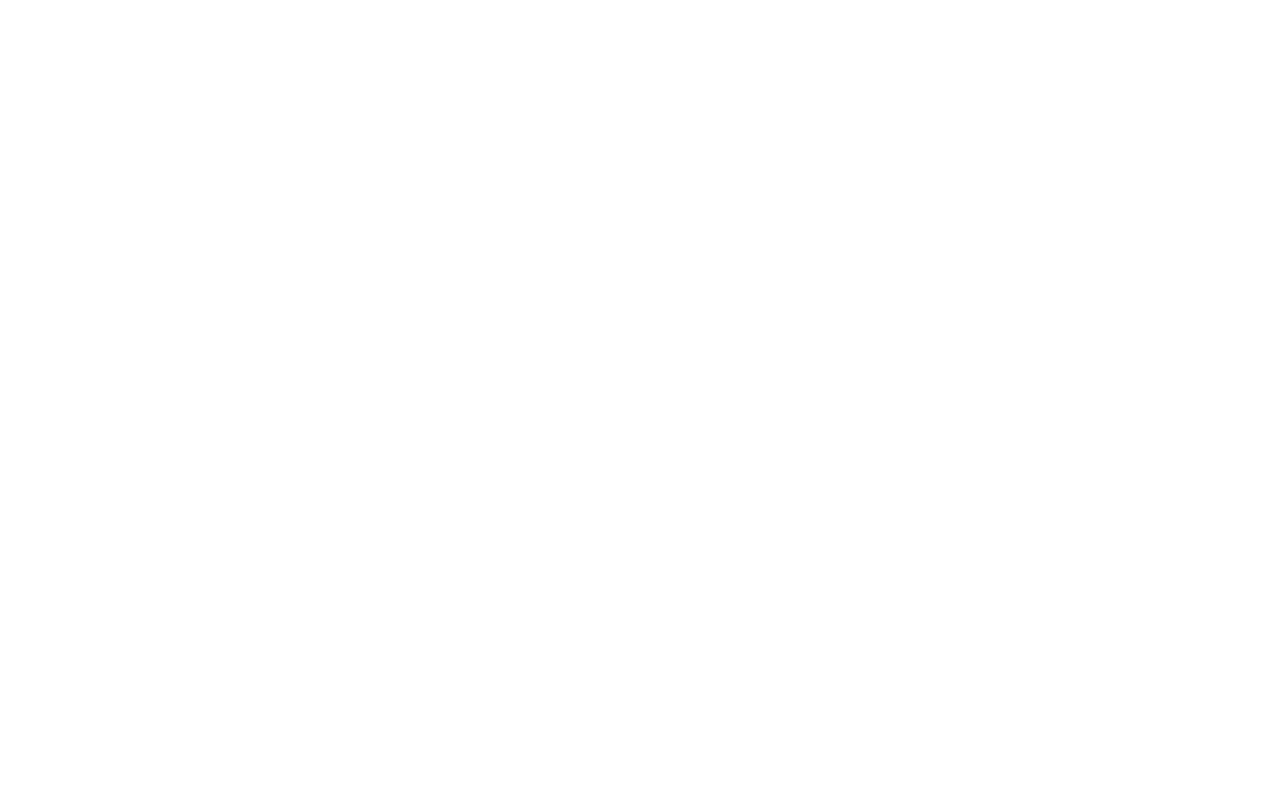
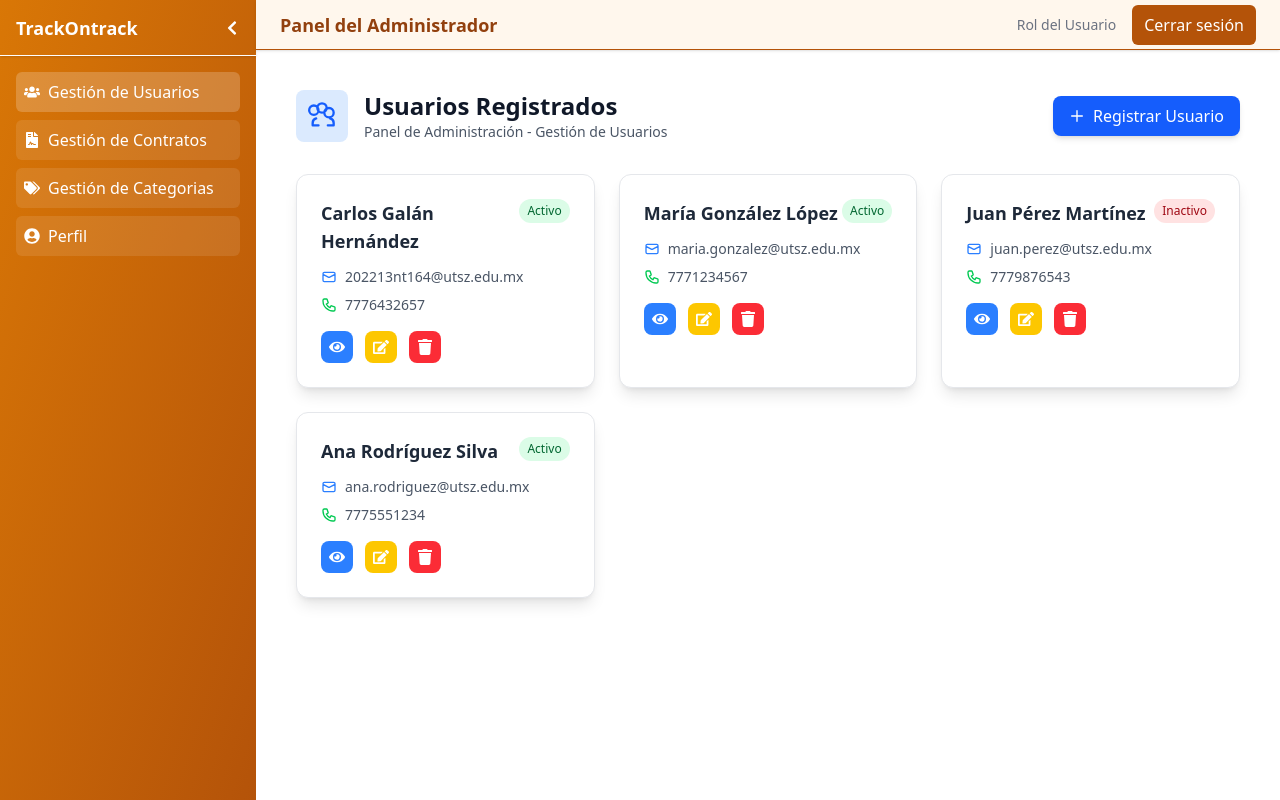
Before and after one commit to Carlos-GH23/Repo-trackontract-DWI, a React (Vite) app in the folder frontend/: page /admin/usuarios in a window 1280 px wide. Before the commit this address had no page. Built offline with nearby package versions, Linux system fonts and the light colour scheme.

Commit message:
DWI-346 ADD: Cards usuarios

```diff
--- /dev/null
+++ b/frontend/src/modules/admin/views/Usuarios.jsx
@@ -0,0 +1,157 @@
+import { FaEye, FaEdit, FaTrash } from "react-icons/fa"
+import { Link } from "react-router-dom"
+
+const usuarios = [
+  {
+    nombre: "Carlos",
+    apellidos: "Galán Hernández",
+    correo: "202213nt164@utsz.edu.mx",
+    telefono: "7776432657",
+    estado: "Activo",
+  },
+  {
+    nombre: "María",
+    apellidos: "González López",
+    correo: "maria.gonzalez@utsz.edu.mx",
+    telefono: "7771234567",
+    estado: "Activo",
+  },
+  {
+    nombre: "Juan",
+    apellidos: "Pérez Martínez",
+    correo: "juan.perez@utsz.edu.mx",
+    telefono: "7779876543",
+    estado: "Inactivo",
+  },
+  {
+    nombre: "Ana",
+    apellidos: "Rodríguez Silva",
+    correo: "ana.rodriguez@utsz.edu.mx",
+    telefono: "7775551234",
+    estado: "Activo",
+  },
+]
+
+export default function Usuarios() {
+  return (
+    <div className="min-h-screen bg-white p-6">
+      <div className="flex justify-between items-center mb-8">
+        <div className="flex items-center space-x-4">
+          <div className="bg-blue-100 p-3 rounded-lg">
+            <svg
+              className="w-7 h-7 text-blue-600"
+              fill="none"
+              stroke="currentColor"
+              viewBox="0 0 24 24"
+            >
+              <path
+                strokeLinecap="round"
+                strokeLinejoin="round"
+                strokeWidth={2}
+                d="M17 20h5v-2a4 4 0 00-3-3.87M9 20H4v-2a4 4 0 013-3.87m9-9a4 4 0 11-8 0 4 4 0 018 0zm6 4a4 4 0 11-8 0 4 4 0 018 0zM9 7a4 4 0 11-8 0 4 4 0 018 0z"
+              />
+            </svg>
+          </div>
+          <div>
+            <h1 className="text-2xl font-bold text-gray-900">Usuarios Registrados</h1>
+            <p className="text-sm text-gray-600">
+              Panel de Administración - Gestión de Usuarios
+            </p>
+          </div>
+        </div>
+
+        <Link
+          to="/admin/usuarios/add"
+          className="bg-blue-600 hover:bg-blue-700 text-white px-4 py-2 rounded-lg transition-colors duration-200 flex items-center gap-2 shadow-md"
+        >
+          <svg className="w-4 h-4" fill="none" stroke="currentColor" viewBox="0 0 24 24">
+            <path strokeLinecap="round" strokeLinejoin="round" strokeWidth={2} d="M12 4v16m8-8H4" />
+          </svg>
+          Registrar Usuario
+        </Link>
+      </div>
+
+      <div className="grid md:grid-cols-2 lg:grid-cols-3 gap-6">
+        {usuarios.map((user, idx) => (
+          <div
+            key={idx}
+            className="bg-white shadow-lg hover:shadow-xl transition-shadow duration-300 rounded-xl border border-gray-200"
+          >
+            <div className="p-6">
+              <div className="flex justify-between items-start mb-3">
+                <h2 className="text-lg font-semibold text-gray-800">
+                  {user.nombre} {user.apellidos}
+                </h2>
+                <span
+                  className={`text-xs px-2 py-1 rounded-full font-medium ${
+                    user.estado === "Activo"
+                      ? "bg-green-100 text-green-800"
+                      : "bg-red-100 text-red-800"
+                  }`}
+                >
+                  {user.estado}
+                </span>
+              </div>
+
+              <div className="space-y-2 mb-4">
+                <div className="flex items-center text-sm text-gray-600">
+                  <svg
+                    className="w-4 h-4 mr-2 text-blue-500"
+                    fill="none"
+                    stroke="currentColor"
+                    viewBox="0 0 24 24"
+                  >
+                    <path
+                      strokeLinecap="round"
+                      strokeLinejoin="round"
+                      strokeWidth={2}
+                      d="M3 8l7.89 4.26a2 2 0 002.22 0L21 8M5 19h14a2 2 0 002-2V7a2 2 0 00-2-2H5a2 2 0 00-2 2v10a2 2 0 002 2z"
+                    />
+                  </svg>
+                  {user.correo}
+                </div>
+                <div className="flex items-center text-sm text-gray-600">
+                  <svg
+                    className="w-4 h-4 mr-2 text-green-500"
+                    fill="none"
+                    stroke="currentColor"
+                    viewBox="0 0 24 24"
+                  >
+                    <path
+                      strokeLinecap="round"
+                      strokeLinejoin="round"
+                      strokeWidth={2}
+                      d="M3 5a2 2 0 012-2h3.28a1 1 0 01.948.684l1.498 4.493a1 1 0 01-.502 1.21l-2.257 1.13a11.042 11.042 0 005.516 5.516l1.13-2.257a1 1 0 011.21-.502l4.493 1.498a1 1 0 01.684.949V19a2 2 0 01-2 2h-1C9.716 21 3 14.284 3 6V5z"
+                    />
+                  </svg>
+                  {user.telefono}
+                </div>
+              </div>
+
+              <div className="flex gap-3">
+                <button
+                  title="Ver Detalles"
+                  className="p-2 bg-blue-500 hover:bg-blue-600 text-white rounded-lg"
+                >
+                  <FaEye />
+                </button>
+                <button
+                  title="Editar"
+                  className="p-2 bg-yellow-400 hover:bg-yellow-500 text-white rounded-lg"
+                >
+                  <FaEdit />
+                </button>
+                <button
+                  title="Eliminar"
+                  className="p-2 bg-red-500 hover:bg-red-600 text-white rounded-lg"
+                >
+                  <FaTrash />
+                </button>
+              </div>
+            </div>
+          </div>
+        ))}
+      </div>
+    </div>
+  )
+}
--- a/frontend/src/router/router.jsx
+++ b/frontend/src/router/router.jsx
@@ -5,6 +5,8 @@
 import RegistroContrato from "../modules/admin/components/registro_contrato"
 import Categorias from "../modules/admin/views/Categorias"
 import RegistroCategoria from "../modules/admin/components/registro_categoria"
+import Usuarios from "../modules/admin/views/Usuarios"
+
 
 
 
@@ -21,6 +23,9 @@
           <Route path="contratos/add" element={<RegistroContrato />} />
           <Route path="categorias" element={<Categorias />} />
           <Route path="categorias/add" element={<RegistroCategoria />} />
+          <Route path="usuarios" element={<Usuarios />} />
+
+
 
 
 
```
